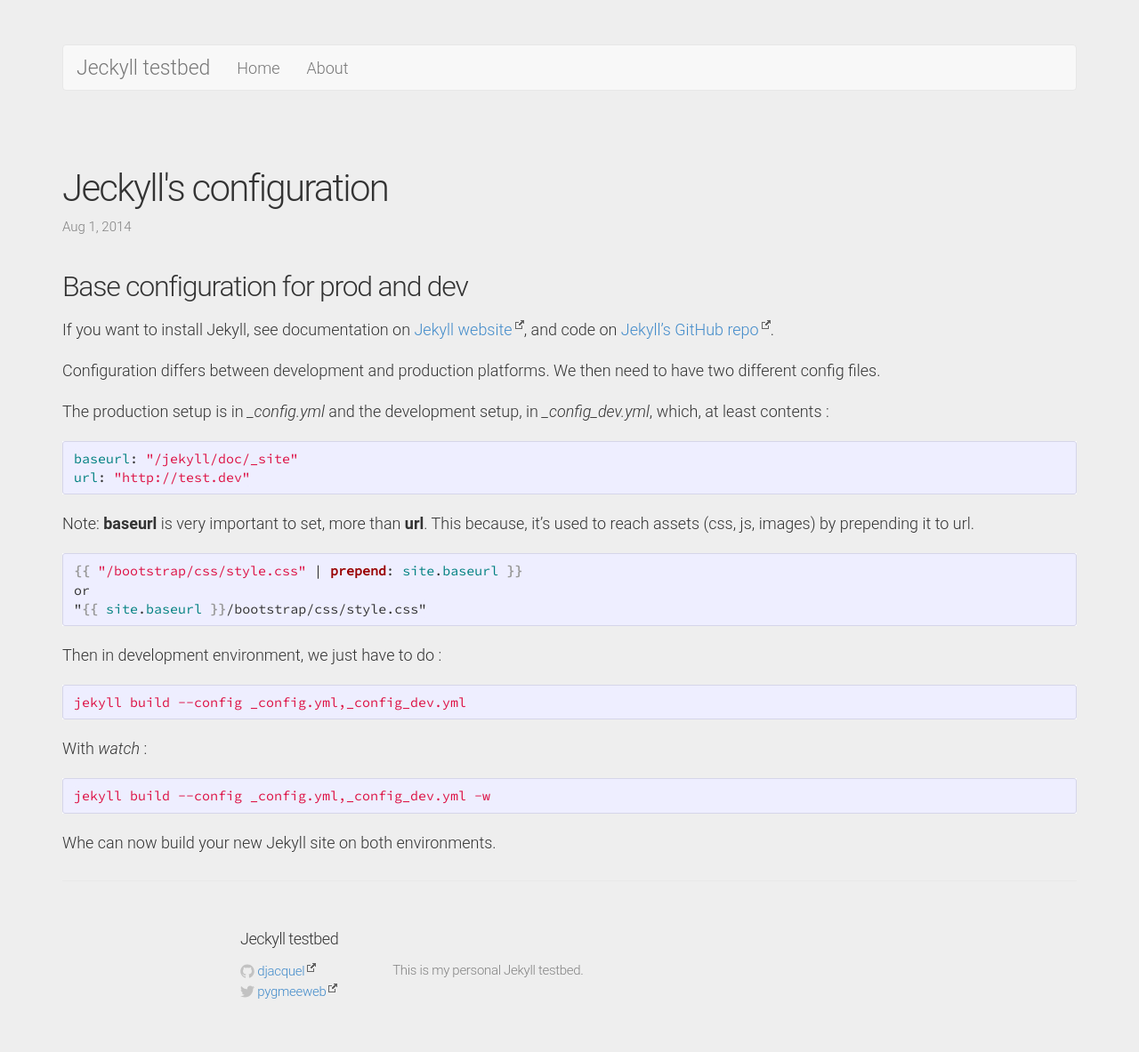
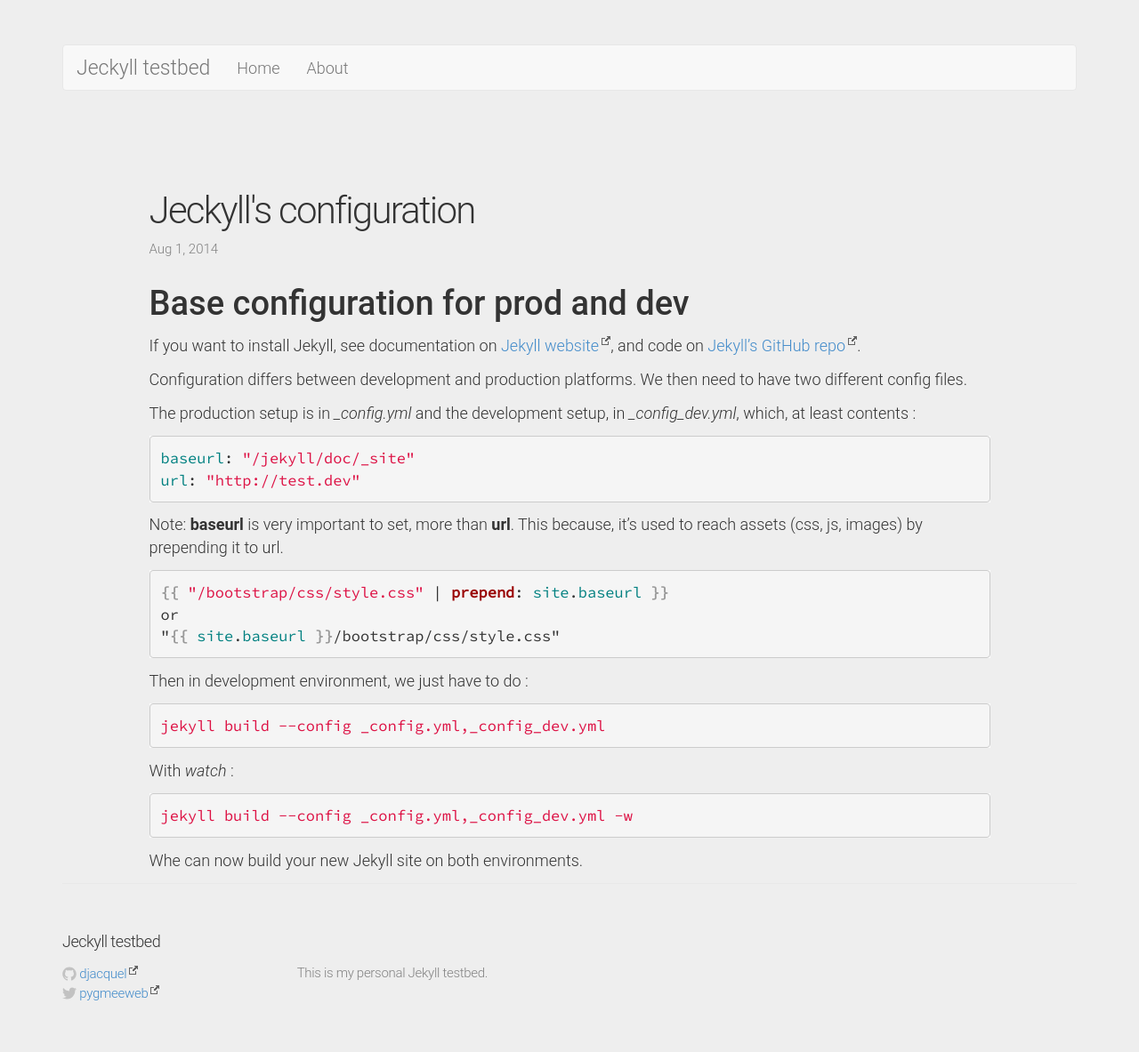
Before and after one commit to djacquel/JekyllDoc, a Jekyll site: the page built from _posts/2014-08-01-jekyll-configuration.markdown, in a window 1280 px wide. Shown: the whole page at 89% size. Built offline with Jekyll 4.4.1, drawn with Linux system fonts in a browser that asks for light colours; nearby versions of some CDN libraries; after the commit the page ends 1156 px from its top, so only the background shows below that.

Commit message:
templating

```diff
--- a/_includes/footer.html
+++ b/_includes/footer.html
@@ -1,7 +1,4 @@
 <footer class="site-footer">
-
-  <div class="wrap">
-
   <h2 class="footer-heading">{{ site.title }}</h2>
 
   <div class="footer-col-2 column">
@@ -48,10 +45,8 @@
   <div class="footer-col-3 column">
     <p class="text">{{ site.description }}</p>
   </div>
+</footer>
 
-  </div>
-
-</footer>
 <script src="//code.jquery.com/jquery-1.11.0.min.js"></script>
 <script type="text/javascript" src="{{ site.baseurl }}/assets/javascripts/bootstrap.js"></script>
 <script>googleAnalyticsCode = '{{site.googleAnalyticsCode }}';</script>
--- a/_layouts/default.html
+++ b/_layouts/default.html
@@ -4,7 +4,11 @@
   <body>
     <div class="container">
       {% include header.html %}
-      {{ content }}
+      <div class="row">
+        <article class="col-lg-10 col-lg-offset-1">
+          {{ content }}
+        </article>
+      </div>
       {% include footer.html %}
     </div>
   </body>
--- a/_layouts/post.html
+++ b/_layouts/post.html
@@ -1,15 +1,9 @@
 ---
 layout: default
 ---
-<div class="post">
 
-  <header class="post-header">
-    <h1>{{ page.title }}</h1>
-    <p class="meta">{{ page.date | date: "%b %-d, %Y" }}{% if page.author %} • {{ page.author }}{% endif %}{% if page.meta %} • {{ page.meta }}{% endif %}</p>
-  </header>
-
-  <article class="post-content">
-  {{ content }}
-  </article>
-
-</div>
+    <header class="post-header">
+        <h1>{{ page.title }}</h1>
+        <p class="meta">{{ page.date | date: "%b %-d, %Y" }}{% if page.author %} • {{ page.author }}{% endif %}{% if page.meta %} • {{ page.meta }}{% endif %}</p>
+    </header>
+    {{ content }}
```
Lines whose indentation alone changed are shown as unchanged.
